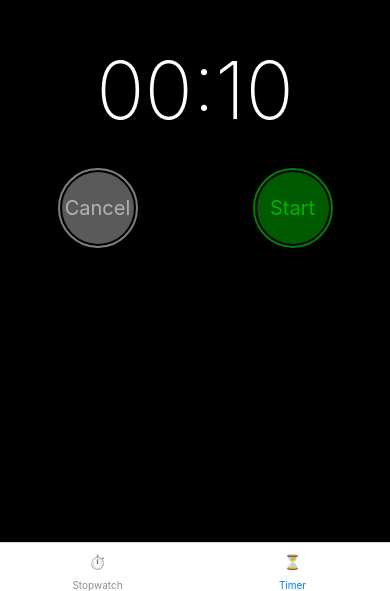
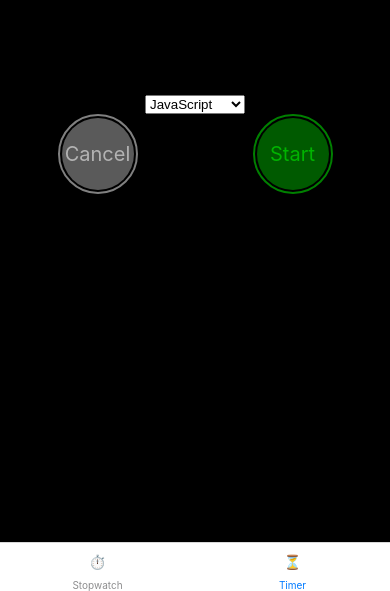
Before and after one commit to Ascendrospyder/Mobile-Timer-App, a React Native app in the folder IOSTimer/: screen /Timer in a window 390 px wide. Shown: the part 253-844 px from the top of the page. Built offline with nearby package versions, Linux system fonts and the light colour scheme.

Commit message:
Adding all code

```diff
--- a/IOSTimer/package.json
+++ b/IOSTimer/package.json
@@ -9,6 +9,7 @@
     "web": "expo start --web"
   },
   "dependencies": {
+    "@react-native-picker/picker": "^2.4.10",
     "@react-navigation/bottom-tabs": "^6.5.9",
     "@react-navigation/drawer": "^6.6.4",
     "@react-navigation/native": "^6.1.8",
--- a/IOSTimer/screens/Timer.js
+++ b/IOSTimer/screens/Timer.js
@@ -3,6 +3,7 @@ import { styles } from "./Timer.styles";
 import { useEffect, useState } from "react";
 import { formatTimeFunction } from "../Utility/formatTime";
 import { RoundedButton } from "../components/RoundedButton";
+import { Picker } from "@react-native-picker/picker";
 
 export default function Timer() {
   const [isRunning, setIsRunning] = useState(false);
@@ -27,9 +28,26 @@ export default function Timer() {
 
   return (
     <View style={styles.container}>
-      <Text style={styles.elapsedTime}>
-        {formatTimeFunction(remainingSeconds)}
-      </Text>
+      {isRunning ? (
+        <Text style={styles.elapsedTime}>
+          {formatTimeFunction(remainingSeconds)}
+        </Text>
+      ) : (
+        <View>
+          <Picker
+            style={{ width: 100 }}
+            itemStyle={{ color: "white" }}
+            selectedValue={"js"}
+            // onValueChange={(itemValue, itemIndex) =>
+            //   setSelectedLanguage(itemValue)
+            // }
+          >
+            <Picker.Item label="Java" value="java" />
+            <Picker.Item label="JavaScript" value="js" />
+          </Picker>
+        </View>
+      )}
+
       <View style={styles.buttonContainer}>
         <RoundedButton
           text={"Cancel"}
```
Also changed, not shown: 2 other files (tests, documents, lock files or other folders).
